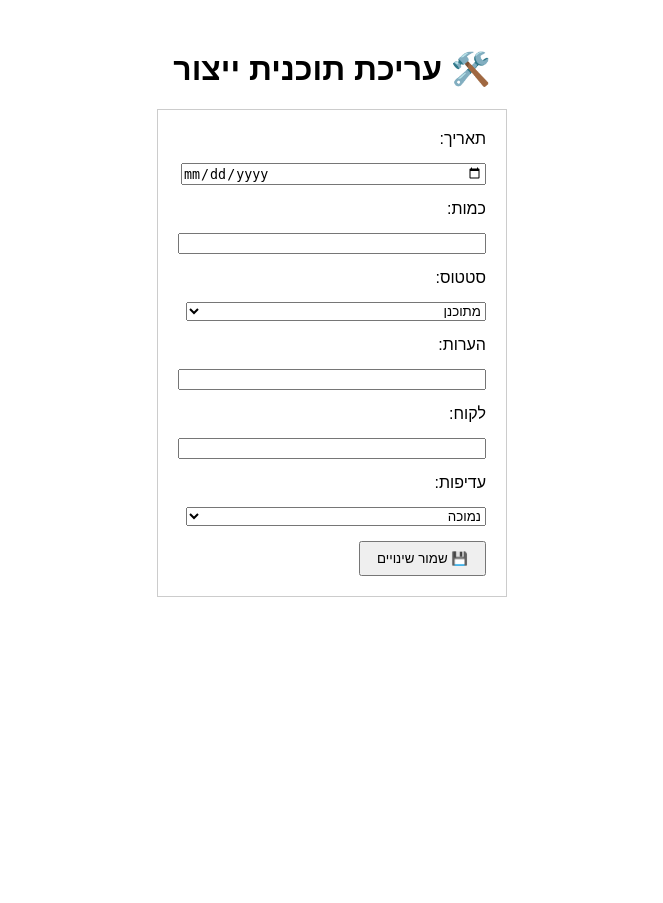
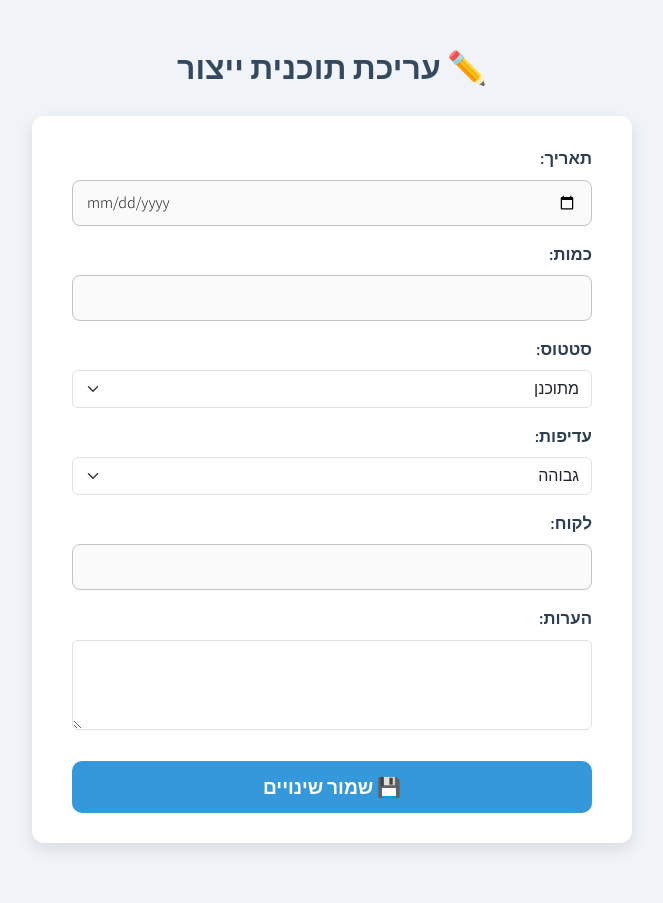
Before and after one commit to orshmaya3/IlancoLTD, a Flask app: page /edit/1 in a window 1280 px wide. Shown: the whole page, without its empty margins (308-971 px from the left). Before the commit the page ends 597 px from the top, so only its background shows below. Run offline with Flask 3, Linux system fonts and the light colour scheme; the visitor is signed in with stand-in values (Sample User, id 1); data that the repository does not hold is empty.

Commit message:
הוספתי את תיקיית 27ILANCO אחרי תיקון

```diff
--- a/server/app.py
+++ b/server/app.py
@@ -6,6 +6,11 @@ from db import get_db
 app = Flask(__name__)
 app.secret_key = 'your_secret_key_here'
 app.register_blueprint(production_bp)
+
+@app.route('/')
+def index():
+    return redirect(url_for('login'))
+
 
 # 🧑‍💻 משתמשים ודמויות
 USERS = {
@@ -73,6 +78,9 @@ def dashboard():
 
     # שליפת כל הנתונים מה-API
     response = requests.get('http://127.0.0.1:5000/api/production/')
+    if response.status_code != 200:
+        return f"<h2>❌ שגיאה בקבלת הנתונים</h2><pre>{response.text}</pre>"
+
     plans = response.json()
 
     # קריאת פרמטרים מהטופס
--- a/server/db.py
+++ b/server/db.py
@@ -11,3 +11,8 @@ def get_db():
         g.db = sqlite3.connect(DATABASE)
         g.db.row_factory = sqlite3.Row
     return g.db
+
+def close_db(e=None):
+    db = g.pop('db', None)
+    if db is not None:
+        db.close()
--- /dev/null
+++ b/server/static/css/edit_form.css
@@ -0,0 +1,86 @@
+/* edit_form.css */
+
+body {
+    font-family: 'Assistant', sans-serif;
+    background-color: #f0f4f8;
+    direction: rtl;
+    margin: 0;
+    padding: 0;
+}
+
+h1 {
+    text-align: center;
+    margin: 40px 0 30px;
+    color: #34495e;
+    font-weight: 600;
+    font-size: 2rem;
+}
+
+.edit-form {
+    max-width: 600px;
+    margin: 0 auto 60px;
+    background-color: #ffffff;
+    padding: 30px 40px;
+    border-radius: 12px;
+    box-shadow: 0 6px 15px rgba(0, 0, 0, 0.1);
+    transition: box-shadow 0.3s ease;
+}
+
+.edit-form:hover {
+    box-shadow: 0 8px 20px rgba(0, 0, 0, 0.15);
+}
+
+label {
+    font-weight: 600;
+    color: #2c3e50;
+    margin-bottom: 8px;
+    display: block;
+    font-size: 1.05rem;
+}
+
+input[type="date"],
+input[type="number"],
+input[type="text"],
+select,
+textarea {
+    width: 100%;
+    padding: 10px 14px;
+    font-size: 1rem;
+    border: 1.8px solid #bdc3c7;
+    border-radius: 8px;
+    background-color: #fafafa;
+    transition: border-color 0.25s ease;
+}
+
+input[type="date"]:focus,
+input[type="number"]:focus,
+input[type="text"]:focus,
+select:focus,
+textarea:focus {
+    border-color: #3498db;
+    outline: none;
+    background-color: #fff;
+}
+
+textarea.form-control {
+    resize: vertical;
+    min-height: 90px;
+}
+
+button[type="submit"] {
+    background-color: #3498db;
+    color: white;
+    font-size: 1.2rem;
+    padding: 12px;
+    border: none;
+    border-radius: 10px;
+    cursor: pointer;
+    font-weight: 600;
+    margin-top: 15px;
+    width: 100%;
+    transition: background-color 0.3s ease;
+}
+
+button[type="submit"]:hover {
+    background-color: #2980b9;
+}
--- a/server/templates/edit_form.html
+++ b/server/templates/edit_form.html
@@ -1,66 +1,62 @@
 <!DOCTYPE html>
-<html lang="he">
+<html lang="he" dir="rtl">
 <head>
-  <meta charset="UTF-8">
-  <title>עריכת תוכנית</title>
-  <style>
-    body {
-      direction: rtl;
-      font-family: Arial;
-      text-align: center;
-      margin-top: 50px;
-    }
-    form {
-      display: inline-block;
-      text-align: right;
-      padding: 20px;
-      border: 1px solid #ccc;
-    }
-    label, input, select {
-      display: block;
-      margin-bottom: 15px;
-      width: 300px;
-    }
-    button {
-      padding: 8px 16px;
-    }
-  </style>
+    <meta charset="UTF-8">
+    <title>עריכת תוכנית ייצור</title>
+    <link href="https://cdn.jsdelivr.net/npm/bootstrap@5.3.3/dist/css/bootstrap.rtl.min.css" rel="stylesheet">
+    <link rel="stylesheet" href="{{ url_for('static', filename='css/edit_form.css') }}">
+    <link href="https://fonts.googleapis.com/css2?family=Assistant:wght@300;600&display=swap" rel="stylesheet">
 </head>
 <body>
 
-  <h1>🛠️ עריכת תוכנית ייצור</h1>
+<div class="container mt-5">
+    <h1>✏️ עריכת תוכנית ייצור</h1>
 
-  <form method="post">
-    <label>תאריך:</label>
-    <input type="date" name="date" value="{{ plan.date }}" required>
+    <form method="post" class="edit-form">
 
-    <label>כמות:</label>
-    <input type="number" name="quantity" value="{{ plan.quantity }}" required>
+        <div class="mb-3">
+            <label class="form-label">תאריך:</label>
+            <input type="date" name="date" class="form-control" value="{{ plan['date'] }}" required>
+        </div>
 
-    <label>סטטוס:</label>
-    <select name="status" required>
-      <option value="מתוכנן" {% if plan.status == 'מתוכנן' %}selected{% endif %}>מתוכנן</option>
-      <option value="בייצור" {% if plan.status == 'בייצור' %}selected{% endif %}>בהכנה</option>
-      <option value="ממתין לבקרת איכות" {% if plan.status == 'ממתין לבקרת איכות' %}selected{% endif %}>ממתין לבקרת איכות</option>
-      <option value="עבר בקרת איכות" {% if plan.status == 'עבר בקרת איכות' %}selected{% endif %}>עבר בקרת איכות</option>
-      <option value="בוצע" {% if plan.status == 'בוצע' %}selected{% endif %}>בוצע</option>
-    </select>
+        <div class="mb-3">
+            <label class="form-label">כמות:</label>
+            <input type="number" name="quantity" class="form-control" value="{{ plan['quantity'] }}" required>
+        </div>
 
-    <label>הערות:</label>
-    <input type="text" name="notes" value="{{ plan.notes }}">
+        <div class="mb-3">
+            <label class="form-label">סטטוס:</label>
+            <select name="status" class="form-select" required>
+                <option value="מתוכנן" {% if plan['status'] == 'מתוכנן' %}selected{% endif %}>מתוכנן</option>
+                <option value="בייצור" {% if plan['status'] == 'בייצור' %}selected{% endif %}>בייצור</option>
+                <option value="ממתין לבקרת איכות" {% if plan['status'] == 'ממתין לבקרת איכות' %}selected{% endif %}>ממתין לבקרת איכות</option>
+                <option value="עבר בקרת איכות" {% if plan['status'] == 'עבר בקרת איכות' %}selected{% endif %}>עבר בקרת איכות</option>
+                <option value="בוצע" {% if plan['status'] == 'בוצע' %}selected{% endif %}>בוצע</option>
+            </select>
+        </div>
 
-    <label>לקוח:</label>
-    <input type="text" name="customer" value="{{ plan.customer }}">
+        <div class="mb-3">
+            <label class="form-label">עדיפות:</label>
+            <select name="priority" class="form-select" required>
+                <option value="גבוהה" {% if plan['priority'] == 'גבוהה' %}selected{% endif %}>גבוהה</option>
+                <option value="בינונית" {% if plan['priority'] == 'בינונית' %}selected{% endif %}>בינונית</option>
+                <option value="נמוכה" {% if plan['priority'] == 'נמוכה' %}selected{% endif %}>נמוכה</option>
+            </select>
+        </div>
 
-    <label>עדיפות:</label>
-    <select name="priority">
-      <option value="נמוכה" {% if plan.priority == 'נמוכה' %}selected{% endif %}>נמוכה</option>
-      <option value="בינונית" {% if plan.priority == 'בינונית' %}selected{% endif %}>בינונית</option>
-      <option value="גבוהה" {% if plan.priority == 'גבוהה' %}selected{% endif %}>גבוהה</option>
-    </select>
+        <div class="mb-3">
+            <label class="form-label">לקוח:</label>
+            <input type="text" name="customer" class="form-control" value="{{ plan['customer'] }}" required>
+        </div>
 
-    <button type="submit">💾 שמור שינויים</button>
-  </form>
+        <div class="mb-3">
+            <label class="form-label">הערות:</label>
+            <textarea name="notes" class="form-control" rows="3">{{ plan['notes'] }}</textarea>
+        </div>
+
+        <button type="submit" class="btn btn-primary w-100">💾 שמור שינויים</button>
+    </form>
+</div>
 
 </body>
 </html>
```
Also changed, not shown: server/create_table.py (added, +25 -0 lines), server/static/css/dashboard.css (added, +47 -0 lines), server/static/css/login.css (added, +75 -0 lines), server/static/production_form.css (added, +26 -0 lines), server/templates/dashboard.html (+6 -24 lines), server/templates/login.html (+13 -7 lines), server/templates/production_form.html (+39 -18 lines).
